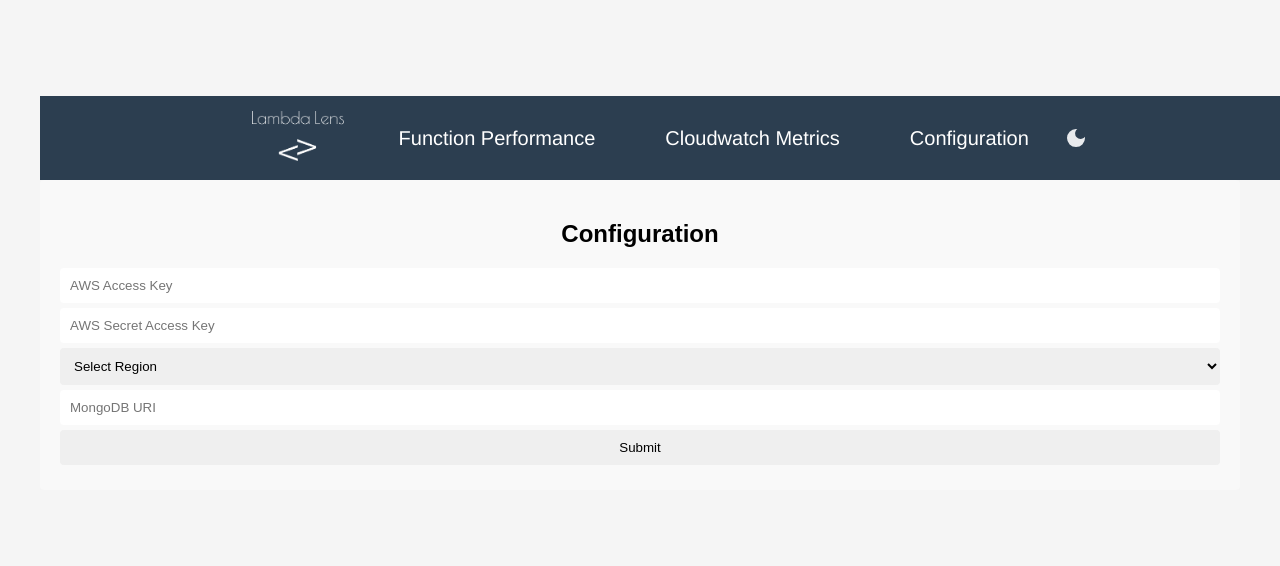
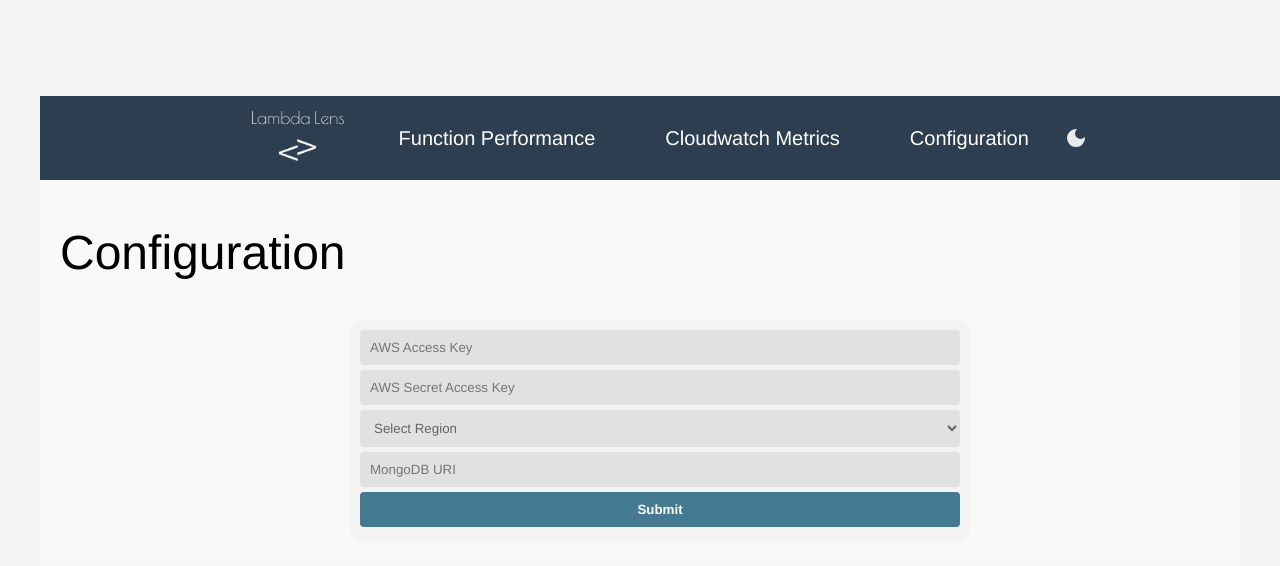
Before and after one commit to oslabs-beta/Lambda-Lens, a React (Vite) app in the folder client/: page /configuration in a window 1280 px wide. Shown: the top 566 px of the page. Built offline with nearby package versions, Linux system fonts and the light colour scheme.

Commit message:
styled the config page

```diff
--- a/client/src/components/ConfigPageComponent.scss
+++ b/client/src/components/ConfigPageComponent.scss
@@ -1,16 +1,152 @@
+$element-h: #62accc;
+$element-s: #447a90;
+
+$light-cont-l: #ffffff;
+$light-cont-m: #f3f3f3;
+$light-cont-s: #e1e1e1;
+$light-text-prim: #161616;
+$light-text-sec: #646464;
+
+$error: #d25d23;
+
 .config-form {
   display: flex;
   flex-direction: column;
+  background-color: $light-cont-m;
+  padding: 10px;
+  border-radius: 10px;
+  width: 600px;
+  font-family: Helvetica, Arial, sans-serif;
 
-  input, select {
+  input,
+  select {
     border: 1px;
     border-radius: 4px;
     padding: 10px;
     margin-bottom: 5px;
+    color: $light-text-sec;
+    background-color: $light-cont-s;
+    font-family: Helvetica, Arial, sans-serif;
+    outline: none;
+  }
+
+  select:hover {
+    border-radius: 4px;
+    padding: 10px;
+    margin-bottom: 5px;
+    color: $light-text-prim;
+    border: 2px solid #62accc;
+    outline: none;
+    background-color: $light-cont-m;
+  }
+
+  input:hover {
+    border: 1px;
+    border-radius: 4px;
+    padding: 10px;
+    margin-bottom: 5px;
+    color: #161616;
+    background-color: $light-cont-m;
+  }
+
+  input:focus {
+    background-color: $light-cont-m;
+    border: 2px solid $element-h;
+    outline: none;
   }
 
   button {
     padding: 10px;
     border-radius: 4px;
   }
+
+  .config-submit-button {
+    background-color: $element-s;
+    color: $light-cont-l;
+    font-weight: bold;
+  }
+  .config-submit-button:hover {
+    background-color: $element-h;
+    color: $light-cont-l;
+    font-weight: bold;
+  }
+
+  .config-error {
+    color: $error;
+    font-family: Helvetica, Arial, sans-serif;
+  }
 }
+
+$dark-cont-l: #161616;
+$dark-cont-m: #2a2a2a;
+$dark-cont-s: #363636;
+$dark-text-prim: #ffffff;
+$dark-text-sec: #a2a2a2;
+
+body.darkmode .config-form {
+  display: flex;
+  flex-direction: column;
+  background-color: $dark-cont-m;
+  padding: 10px;
+  border-radius: 10px;
+  width: 600px;
+  font-family: Helvetica, Arial, sans-serif;
+
+  input,
+  select {
+    border: 1px;
+    border-radius: 4px;
+    padding: 10px;
+    margin-bottom: 5px;
+    color: $dark-text-sec;
+    background-color: $dark-cont-s;
+    font-family: Helvetica, Arial, sans-serif;
+    outline: none;
+  }
+
+  select:hover {
+    border-radius: 4px;
+    padding: 10px;
+    margin-bottom: 5px;
+    color: $dark-cont-m;
+    border: 2px solid $element-h;
+    outline: none;
+    background-color: $dark-cont-m;
+  }
+
+  input:hover {
+    border: 1px;
+    border-radius: 4px;
+    padding: 10px;
+    margin-bottom: 5px;
+    color: $dark-cont-m;
+    background-color: $dark-cont-m;
+  }
+
+  input:focus {
+    background-color: $dark-cont-m;
+    border: 2px solid $element-h;
+    outline: none;
+  }
+
+  button {
+    padding: 10px;
+    border-radius: 4px;
+  }
+
+  .config-submit-button {
+    background-color: $element-s;
+    color: #ffffff;
+    font-weight: bold;
+  }
+  .config-submit-button:hover {
+    background-color: $element-h;
+    color: #ffffff;
+    font-weight: bold;
+  }
+
+  .config-error {
+    color: $error;
+    font-family: Helvetica, Arial, sans-serif;
+  }
+}
--- a/client/src/components/ConfigPageComponent.tsx
+++ b/client/src/components/ConfigPageComponent.tsx
@@ -8,18 +8,22 @@ type Config = {
   awsSecretAccessKey: string;
   awsRegion: string;
   mongoURI: string;
-}
+};
 
 type ConfigFormProps = {
   onSave: (config: Config) => void;
-}
+};
 
 function ConfigForm({ onSave }: ConfigFormProps) {
-  const { register, handleSubmit, formState: { errors } } = useForm<Config>();
+  const {
+    register,
+    handleSubmit,
+    formState: { errors },
+  } = useForm<Config>();
   //problem here:
-  const onSubmit: SubmitHandler<Config> = data => {
+  const onSubmit: SubmitHandler<Config> = (data) => {
     onSave(data);
-  }
+  };
 
   const [config, setConfig] = useState<Config>({
     awsAccessKeyID: '',
@@ -28,7 +32,9 @@ function ConfigForm({ onSave }: ConfigFormProps) {
     mongoURI: '',
   });
 
-  const handleChange = (e: React.ChangeEvent<HTMLInputElement | HTMLSelectElement>) => {
+  const handleChange = (
+    e: React.ChangeEvent<HTMLInputElement | HTMLSelectElement>
+  ) => {
     const { name, value } = e.target;
     setConfig((prevConfig) => ({
       ...prevConfig,
@@ -38,39 +44,49 @@ function ConfigForm({ onSave }: ConfigFormProps) {
 
   return (
     <form className='config-form' onSubmit={handleSubmit(onSubmit)}>
-
       <input
-      {...register("awsAccessKeyID", { required: true })}
+        {...register('awsAccessKeyID', { required: true })}
         placeholder='AWS Access Key'
         onChange={handleChange}
       />
-      {errors.awsAccessKeyID && <p className='config-error'>AWS Access Key ID is required</p>}
+      {errors.awsAccessKeyID && (
+        <p className='config-error'>AWS Access Key ID is required</p>
+      )}
 
       <input
-      {...register("awsSecretAccessKey", { required: true })}
+        {...register('awsSecretAccessKey', { required: true })}
         placeholder='AWS Secret Access Key'
         onChange={handleChange}
       />
-      {errors.awsSecretAccessKey && <p className='config-error'>AWS Secret Access Key is required</p>}
+      {errors.awsSecretAccessKey && (
+        <p className='config-error'>AWS Secret Access Key is required</p>
+      )}
 
-      <select {...register("awsRegion", { required: true })} onChange={handleChange} >
-        <option value="">Select Region</option>
-        <option value="us-east-1">US East 1</option>
-        <option value="us-east-2">US East 2</option>
-        <option value="us-west-1">US West 1</option>
+      <select
+        {...register('awsRegion', { required: true })}
+        onChange={handleChange}
+      >
+        <option value=''>Select Region</option>
+        <option value='us-east-1'>US East 1</option>
+        <option value='us-east-2'>US East 2</option>
+        <option value='us-west-1'>US West 1</option>
       </select>
-      {errors.awsRegion && <p className='config-error'>AWS Region is required</p>}
+      {errors.awsRegion && (
+        <p className='config-error'>AWS Region is required</p>
+      )}
 
       <input
-      {...register("mongoURI", { required: true })}
+        {...register('mongoURI', { required: true })}
         placeholder='MongoDB URI'
         onChange={handleChange}
       />
-      {errors.mongoURI && <p className='config-error'>MongoDB URI is required</p>}
+      {errors.mongoURI && (
+        <p className='config-error'>MongoDB URI is required</p>
+      )}
 
-      <input type="submit"/>
+      <input type='submit' className='config-submit-button' />
     </form>
-  )
+  );
 }
 
 export default ConfigForm;
--- a/client/src/containers/ConfigPageContainer.scss
+++ b/client/src/containers/ConfigPageContainer.scss
@@ -1,5 +1,18 @@
 .config-page-container {
+  margin-top: -15px;
   padding: 20px;
   background-color: #f9f9f9;
   border-radius: 4px;
+  text-align: left;
+  font-family: Helvetica, Arial, sans-serif;
+
+  h2 {
+    font-size: 48px;
+    font-weight: 400;
+  }
+
+  .config-component {
+    margin: auto;
+    width: 50%;
+  }
 }
--- a/client/src/containers/ConfigPageContainer.tsx
+++ b/client/src/containers/ConfigPageContainer.tsx
@@ -1,4 +1,4 @@
-import ConfigForm from "../components/ConfigPageComponent";
+import ConfigForm from '../components/ConfigPageComponent';
 import './ConfigPageContainer.scss';
 
 type Config = {
@@ -6,7 +6,7 @@ type Config = {
   awsSecretAccessKey: string;
   awsRegion: string;
   mongoURI: string;
-}
+};
 
 function ConfigPageContainer() {
   const handleSaveConfig = (config: Required<Config>) => {
@@ -21,20 +21,22 @@ function ConfigPageContainer() {
       .then((res) => {
         if (res.ok) {
           alert(`Configuration saved`);
-        window.location.replace("http://localhost:3000");
+          window.location.replace('http://localhost:3000');
         } else {
           alert('Error: Configuration not saved \nMissing one or more fields');
         }
       })
       .catch((err) => {
         console.log('The following error occurred:', err);
-    })
+      });
   };
 
   return (
-    <div className="config-page-container">
+    <div className='config-page-container'>
       <h2>Configuration</h2>
+      <div className='config-component'>
         <ConfigForm onSave={handleSaveConfig} />
+      </div>
     </div>
   );
 }
```
Lines whose indentation alone changed are shown as unchanged.
